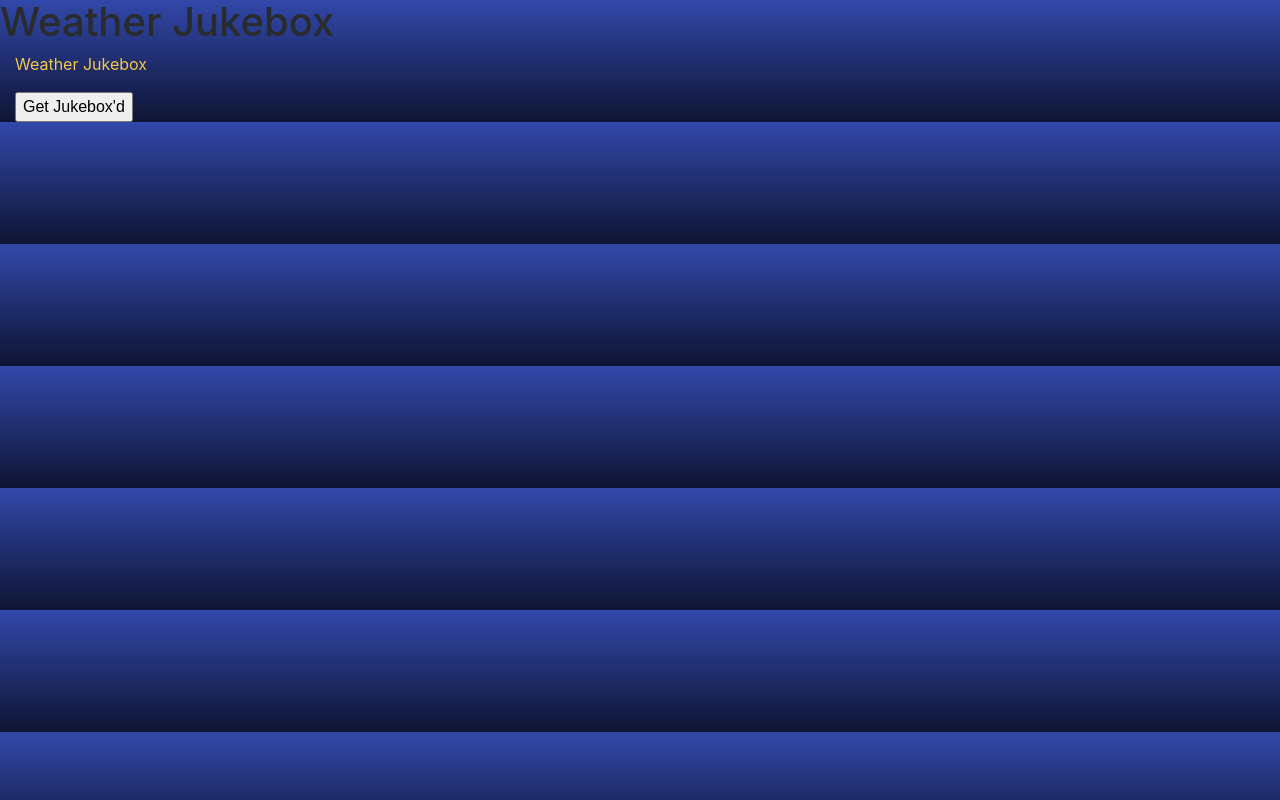
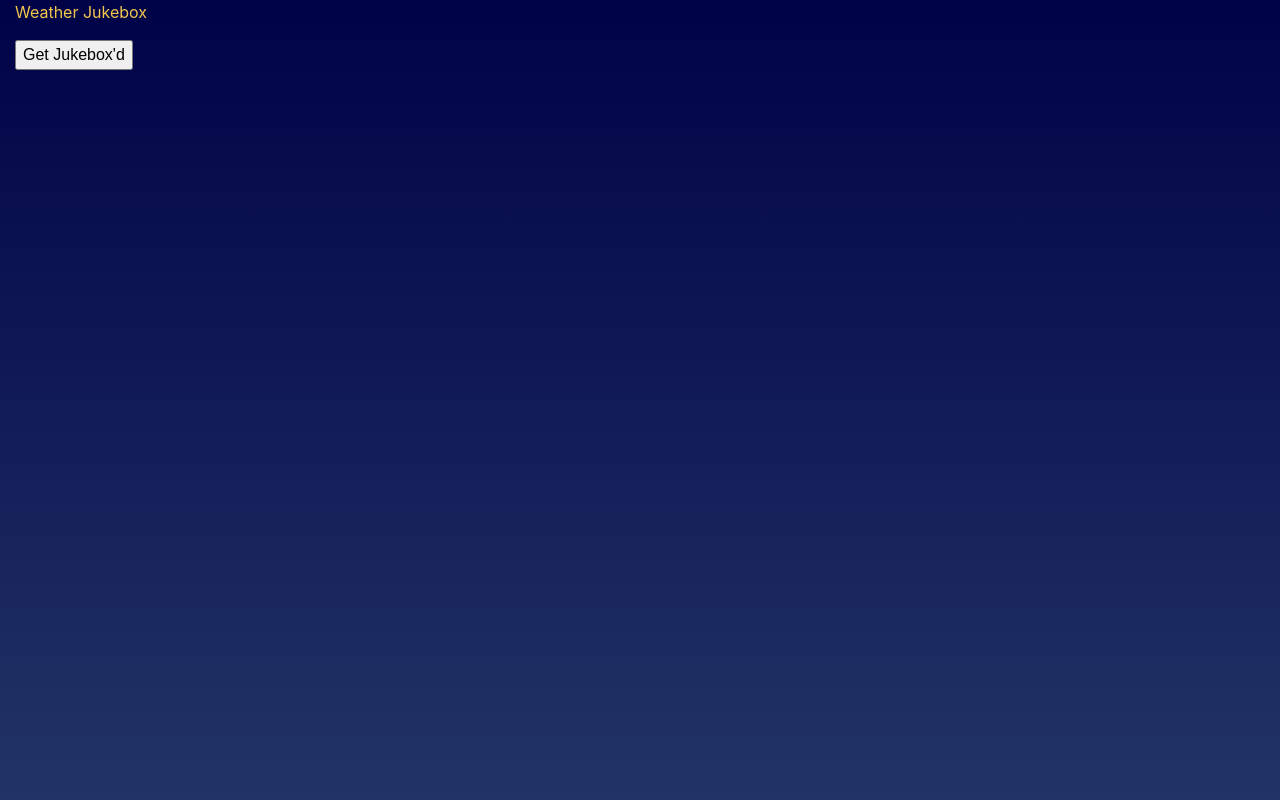
Before and after one commit to adigladi/weatherjukebox, a React (Create React App) app: page / in a window 1280 px wide. Built offline with nearby package versions, Linux system fonts and the light colour scheme.

Commit message:
design 1

```diff
--- a/src/App.js
+++ b/src/App.js
@@ -17,8 +17,6 @@ class App extends Component {
     return (
       <div className="App">
         <header className="App-header">
-          <h1 className="App-title">{this.state.title}</h1>
-
           {/* We rended diffrent component based on the path */}
           <Route exact path="/" component={Welcome}/>
           {/*<Route path="/jukebox" render={() => <Jukebox model={modelInstance}/>}/>*/}
--- a/src/Welcome/Welcome.css
+++ b/src/Welcome/Welcome.css
@@ -1,5 +1,6 @@
 body {
-    background: linear-gradient(rgb(50, 72, 170), rgb(14, 20, 51));
+    background: linear-gradient(rgb(0, 2, 71), rgb(34, 52, 102));
+    height: 100vh;
 }
 
 p {
```
